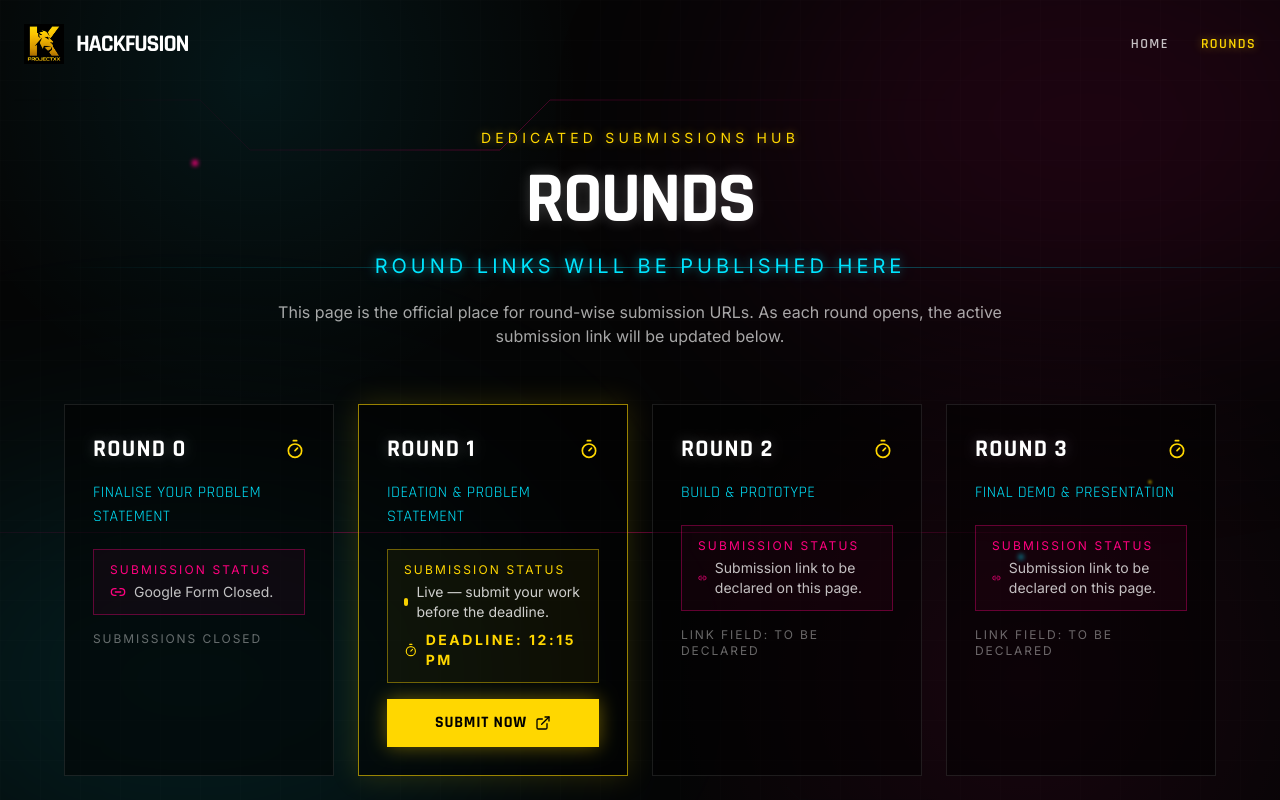
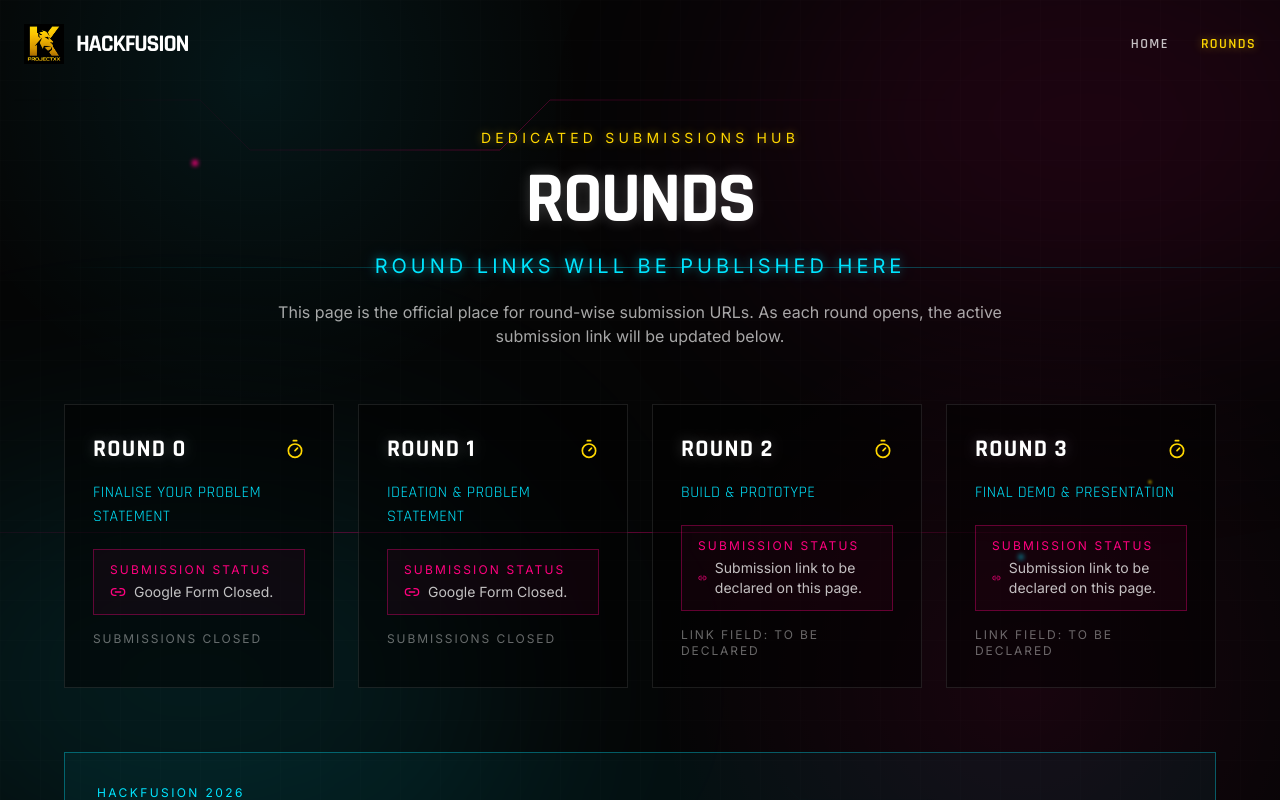
Before and after one commit to chithalurihemanth972-dot/hackfusion.io, a React (Vite) app: page /rounds in a window 1280 px wide. Shown: the top 800 px of the page. Built offline with nearby package versions, Linux system fonts and the light colour scheme.

Commit message:
Mark Round 1 submissions as closed, remove form link

```diff
--- a/src/components/Rounds.tsx
+++ b/src/components/Rounds.tsx
@@ -12,9 +12,8 @@ const rounds: { title: string; subtitle: string; status: string; link?: string;
   {
     title: 'ROUND 1',
     subtitle: 'IDEATION & PROBLEM STATEMENT',
-    status: 'Live — submit your work before the deadline.',
-    link: 'https://forms.gle/yesLvDtGKxZecZE66',
-    deadline: '12:15 PM',
+    status: 'Google Form Closed.',
+    closed: true,
   },
   {
     title: 'ROUND 2',
```
